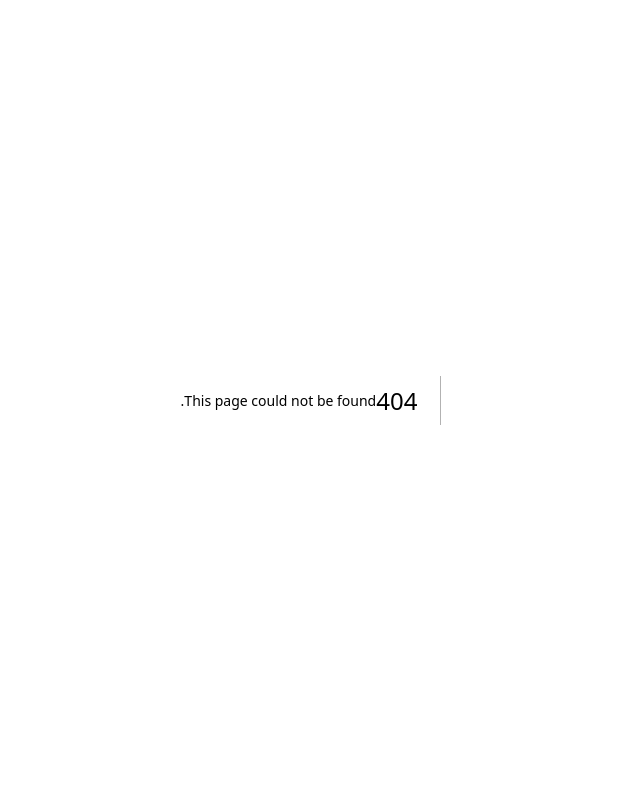
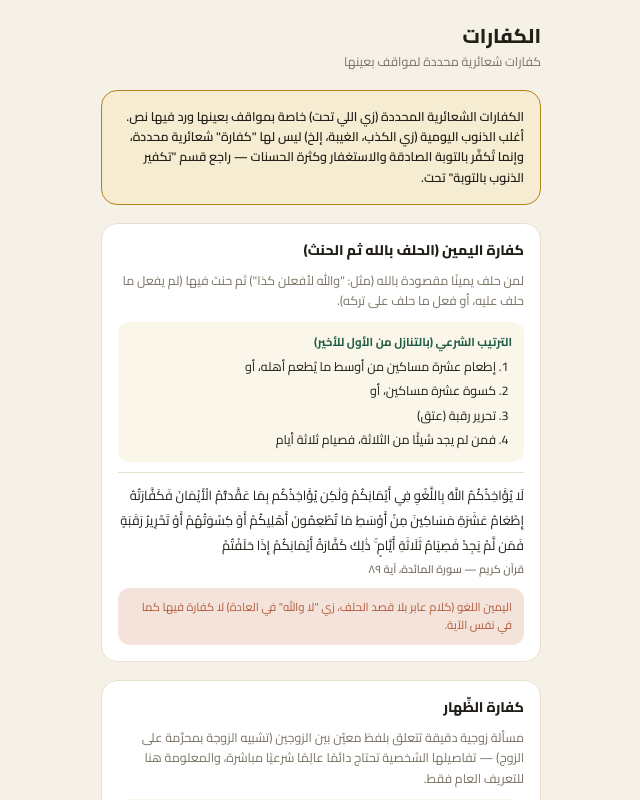
Before and after one commit to SHINEFYApp/-, a Next.js app in the folder rihla-app-source/: page /kaffarat in a window 1280 px wide. Before the commit this address had no page. Shown: the top 800 px of the page, without its empty margins (319-959 px from the left). Built offline with nearby package versions, Linux system fonts and the light colour scheme; no server answers; a web font is replaced by a local one.

Commit message:
Add files via upload

```diff
--- /dev/null
+++ b/rihla-app-source/src/app/(app)/kaffarat/page.tsx
@@ -0,0 +1,68 @@
+import { KAFFARAT_GENERAL_NOTE, KAFFARAT_LIBRARY, TAWBAH_REFS } from "@/lib/kaffarat-content";
+
+// شاشة "الكفارات" — محتوى شرعي ثابت (مش شات، مفيش أي نص بيتولّد وقت التشغيل)،
+// منقول حرفيًا من src/lib/kaffarat-content.ts (راجع الرأس هناك لقاعدة عدم التوليد).
+export default function KaffaratPage() {
+  return (
+    <div className="flex flex-col gap-[18px] px-5 pb-4 pt-[22px]">
+      <div>
+        <div className="text-xl font-extrabold text-ink">الكفارات</div>
+        <div className="mt-[3px] text-[12.5px] text-ink-muted">كفارات شعائرية محددة لمواقف بعينها</div>
+      </div>
+
+      <div className="rounded-2xl border-[1.5px] border-gold bg-gold-soft p-4">
+        <p className="text-[12.5px] font-semibold leading-relaxed text-ink">{KAFFARAT_GENERAL_NOTE}</p>
+      </div>
+
+      {KAFFARAT_LIBRARY.map((entry) => (
+        <div key={entry.key} className="flex flex-col gap-2.5 rounded-2xl border border-border bg-surface p-4">
+          <div className="text-[14px] font-extrabold text-ink">{entry.title}</div>
+          <p className="text-[12.5px] leading-relaxed text-ink-muted">{entry.when}</p>
+
+          <div className="flex flex-col gap-1.5 rounded-xl bg-surface-2 p-3">
+            <span className="text-[11.5px] font-bold text-green">الترتيب الشرعي (بالتنازل من الأول للأخير)</span>
+            <ol className="flex flex-col gap-1 ps-4 text-[12.5px] leading-relaxed text-ink" style={{ listStyleType: "decimal" }}>
+              {entry.steps.map((step, i) => (
+                <li key={i}>{step}</li>
+              ))}
+            </ol>
+          </div>
+
+          {entry.refs.map((ref, i) => (
+            <div key={i} className="flex flex-col gap-1 border-t border-border pt-2.5">
+              <p className="text-[13px] leading-[1.9] text-ink" dir="rtl">
+                {ref.text}
+              </p>
+              <span className="text-[11px] font-semibold text-ink-muted">{ref.source}</span>
+            </div>
+          ))}
+
+          {entry.note && (
+            <p className="rounded-xl bg-terracotta-soft px-3 py-2.5 text-[11.5px] leading-relaxed text-terracotta">
+              {entry.note}
+            </p>
+          )}
+        </div>
+      ))}
+
+      <div className="flex flex-col gap-2.5 rounded-2xl border border-border bg-surface p-4">
+        <div className="text-[14px] font-extrabold text-ink">تكفير الذنوب العادية بالتوبة (زي الكذب)</div>
+        <p className="text-[12.5px] leading-relaxed text-ink-muted">
+          مش كل ذنب له كفارة شعائرية محددة. الكذب وأغلب المعاصي اليومية تُكفَّر بالتوبة الصادقة (الندم + الإقلاع + العزم على عدم العودة)، والاستغفار، وإتباع السيئة بالحسنة — مش بصيام أو إطعام مقدّر.
+        </p>
+        {TAWBAH_REFS.map((ref, i) => (
+          <div key={i} className="flex flex-col gap-1 border-t border-border pt-2.5">
+            <p className="text-[13px] leading-[1.9] text-ink" dir="rtl">
+              {ref.text}
+            </p>
+            <span className="text-[11px] font-semibold text-ink-muted">{ref.source}</span>
+          </div>
+        ))}
+      </div>
+
+      <p className="text-center text-[11px] leading-relaxed text-ink-muted">
+        هذا المحتوى مرجع تعليمي عام وليس فتوى لحالتك الشخصية، خصوصًا في مسائل الزواج والطلاق — لتفاصيل حالتك ارجع لعالِم شرعي أو دار إفتاء موثوقة.
+      </p>
+    </div>
+  );
+}
```
